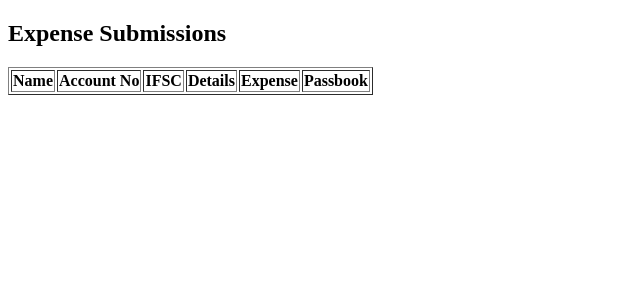
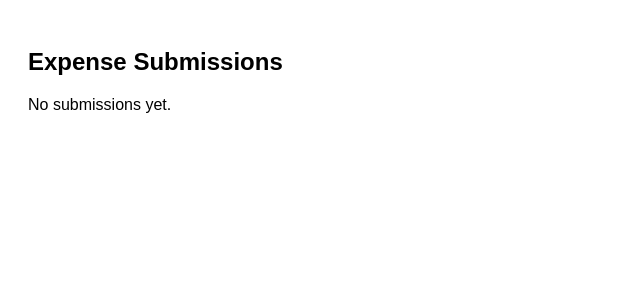
Before and after one commit to nikhilkalpund/flask_expense_uploader, a Flask app: page /admin in a window 1280 px wide. Shown: the top 300 px of the page, without its empty margins (0-640 px from the left). Run offline with Flask 3, Linux system fonts and the light colour scheme; lists and menus that the app fills with data are empty.

Commit message:
updated fixes

```diff
--- a/app.py
+++ b/app.py
@@ -1,12 +1,48 @@
-from flask import Flask, request, render_template, redirect, url_for
+from flask import Flask, request, render_template, redirect, url_for, send_from_directory, flash
 import os
 from werkzeug.utils import secure_filename
+from email.message import EmailMessage
+import smtplib
 
 app = Flask(__name__, static_folder='uploads')
+app.secret_key = 'supersecretkey'
+
 UPLOAD_FOLDER = 'uploads'
+os.makedirs(UPLOAD_FOLDER, exist_ok=True)
 app.config['UPLOAD_FOLDER'] = UPLOAD_FOLDER
 
 submissions = []
+
+
+def send_email_notification(name, account_no, ifsc, details):
+    msg = EmailMessage()
+    msg['Subject'] = f'New Expense Submission from {name}'
+    msg['From'] = 'nikhilkalpund@gmail.com'  # Replace with your sender email
+
+    # List of admin email recipients
+    recipients = ['kalpundajeet@gmail.com', 'nikhilkalpund@gmail.com']
+    msg['To'] = ', '.join(recipients)
+
+    msg.set_content(f'''
+A new expense has been submitted:
+
+Name: {name}
+Account Number: {account_no}
+IFSC Code: {ifsc}
+Details: {details}
+
+Check the admin panel for more information.
+    ''')
+
+    try:
+        with smtplib.SMTP_SSL('smtp.gmail.com', 465) as smtp:
+            smtp.login('nikhilkalpund@gmail.com',
+                       'pauz qyek jecb iauy')  # Replace with your app password
+            smtp.send_message(msg)
+            print("Email sent successfully.")
+    except Exception as e:
+        print("Email failed:", e)
+
 
 @app.route('/', methods=['GET', 'POST'])
 def upload_form():
@@ -18,8 +54,12 @@ def upload_form():
         ifsc = request.form['ifsc']
         details = request.form['details']
 
-        exp_path = os.path.join(app.config['UPLOAD_FOLDER'], secure_filename(expense_file.filename))
-        pass_path = os.path.join(app.config['UPLOAD_FOLDER'], secure_filename(passbook_file.filename))
+        exp_filename = secure_filename(expense_file.filename)
+        pass_filename = secure_filename(passbook_file.filename)
+
+        exp_path = os.path.join(app.config['UPLOAD_FOLDER'], exp_filename)
+        pass_path = os.path.join(app.config['UPLOAD_FOLDER'], pass_filename)
+
         expense_file.save(exp_path)
         passbook_file.save(pass_path)
 
@@ -28,18 +68,54 @@ def upload_form():
             'account_no': account_no,
             'ifsc': ifsc,
             'details': details,
-            'expense_path': exp_path,
-            'passbook_path': pass_path
+            'expense_path': exp_filename,
+            'passbook_path': pass_filename
         }
 
         submissions.append(submission)
+
+        send_email_notification(name, account_no, ifsc, details)
+
         return redirect(url_for('admin_view'))
 
     return render_template('upload.html')
+
 
 @app.route('/admin')
 def admin_view():
     return render_template('admin.html', submissions=submissions)
 
+
+@app.route('/preview/<filename>')
+def preview_file(filename):
+    return send_from_directory(app.config['UPLOAD_FOLDER'], filename)
+
+
+@app.route('/download/<filename>')
+def download_file(filename):
+    return send_from_directory(app.config['UPLOAD_FOLDER'],
+                               filename,
+                               as_attachment=True)
+
+
+@app.route('/delete/<filename>')
+def delete_file(filename):
+    file_path = os.path.join(app.config['UPLOAD_FOLDER'], filename)
+    try:
+        os.remove(file_path)
+        flash(f'{filename} deleted successfully.')
+    except FileNotFoundError:
+        flash(f'{filename} not found.')
+
+    # Remove from submissions list
+    global submissions
+    submissions = [
+        sub for sub in submissions
+        if sub['expense_path'] != filename and sub['passbook_path'] != filename
+    ]
+
+    return redirect(url_for('admin_view'))
+
+
 if __name__ == '__main__':
-    app.run()
+    app.run(host='0.0.0.0', port=5000, debug=True)
--- a/templates/admin.html
+++ b/templates/admin.html
@@ -1,20 +1,92 @@
 <!DOCTYPE html>
 <html>
-<head><title>Admin Panel</title></head>
+
+<head>
+    <title>Admin Panel</title>
+    <style>
+        body {
+            font-family: Arial, sans-serif;
+            padding: 20px;
+        }
+
+        table {
+            border-collapse: collapse;
+            width: 100%;
+            margin-top: 20px;
+        }
+
+        th,
+        td {
+            border: 1px solid #888;
+            padding: 10px;
+            text-align: center;
+        }
+
+        th {
+            background-color: #f2f2f2;
+        }
+
+        .actions a {
+            margin: 0 5px;
+            text-decoration: none;
+            color: blue;
+        }
+
+        .delete-btn {
+            color: red;
+            cursor: pointer;
+        }
+    </style>
+    <script>
+        function confirmDelete(filename) {
+            if (confirm("Are you sure you want to delete this submission?")) {
+                window.location.href = "/delete/" + filename;
+            }
+        }
+    </script>
+</head>
+
 <body>
     <h2>Expense Submissions</h2>
-    <table border="1">
-        <tr><th>Name</th><th>Account No</th><th>IFSC</th><th>Details</th><th>Expense</th><th>Passbook</th></tr>
+
+    {% if submissions %}
+    <table>
+        <tr>
+            <th>Name</th>
+            <th>Account No</th>
+            <th>IFSC</th>
+            <th>Details</th>
+            <th>Expense</th>
+            <th>Passbook</th>
+            <th>Actions</th>
+        </tr>
         {% for sub in submissions %}
         <tr>
             <td>{{ sub.name }}</td>
             <td>{{ sub.account_no }}</td>
             <td>{{ sub.ifsc }}</td>
             <td>{{ sub.details }}</td>
-            <td><a href="{{ url_for('static', filename=sub.expense_path.split('/')[-1]) }}" target="_blank">View</a></td>
-            <td><a href="{{ url_for('static', filename=sub.passbook_path.split('/')[-1]) }}" target="_blank">View</a></td>
+            <td>
+                <a href="{{ url_for('static', filename='uploads/' + sub.expense_path.split('/')[-1]) }}"
+                    target="_blank">Preview</a> |
+                <a href="{{ url_for('static', filename='uploads/' + sub.expense_path.split('/')[-1]) }}"
+                    download>Download</a>
+            </td>
+            <td>
+                <a href="{{ url_for('static', filename='uploads/' + sub.passbook_path.split('/')[-1]) }}"
+                    target="_blank">Preview</a> |
+                <a href="{{ url_for('static', filename='uploads/' + sub.passbook_path.split('/')[-1]) }}"
+                    download>Download</a>
+            </td>
+            <td class="actions">
+                <span class="delete-btn" onclick="confirmDelete('{{ sub.expense_path.split('/')[-1] }}')">Delete</span>
+            </td>
         </tr>
         {% endfor %}
     </table>
+    {% else %}
+    <p>No submissions yet.</p>
+    {% endif %}
 </body>
+
 </html>
```
